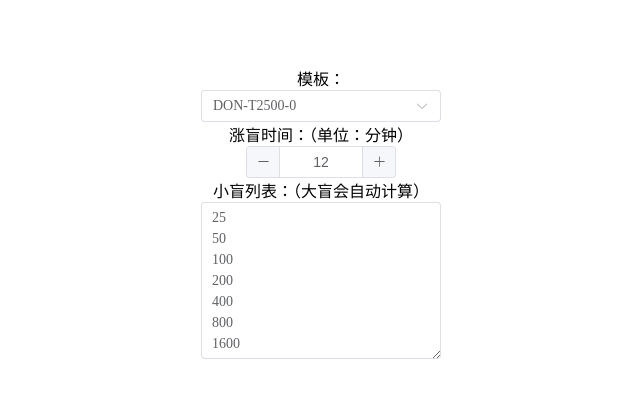
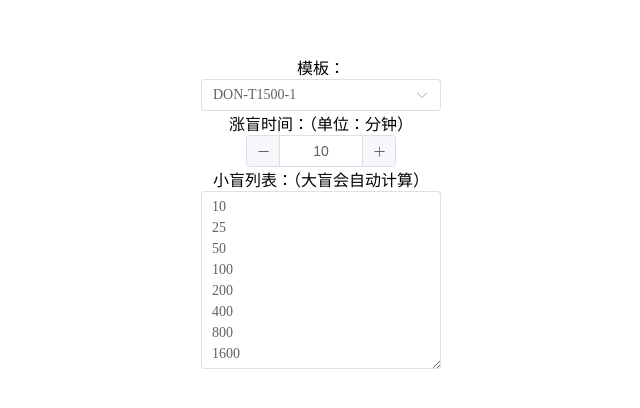
Before and after one commit to Qiuscraft/poker, a Nuxt app: page /timer in a window 1280 px wide. Shown: the part 988-1396 px from the top of the page, without its empty margins (319-959 px from the left). Built offline with nearby package versions, Linux system fonts and the light colour scheme.

Commit message:
update blinds preset

```diff
--- a/pages/timer.vue
+++ b/pages/timer.vue
@@ -52,10 +52,14 @@ const started = ref(false)
 const paused = ref(false)
 const time = ref(0)
 let id: NodeJS.Timeout
-const rising_time = ref(12)
-const sb_list = ref('25\n50\n100\n200\n400\n800\n1600')
-const blind = ref('DON-T2500-0')
+const rising_time = ref(10)
+const sb_list = ref('10\n25\n50\n100\n200\n400\n800\n1600')
+const blind = ref('DON-T1500-1')
 const blind_options = [
+  {
+    value: 'DON-T1500-1',
+    label: 'DON-T1500-1',
+  },
   {
     value: 'DON-T2500-0',
     label: 'DON-T2500-0',
@@ -63,8 +67,21 @@ const blind_options = [
   {
     value: 'DON-T1500-0',
     label: 'DON-T1500-0',
+  },
+]
+
+function selectBlind() {
+  if (blind.value === 'DON-T2500-0') {
+    rising_time.value = 12
+    sb_list.value = '25\n50\n100\n200\n400\n800\n1600'
+  } else if (blind.value === 'DON-T1500-0') {
+    rising_time.value = 6
+    sb_list.value = '10\n15\n20\n25\n30\n40\n50\n60\n80\n100\n120\n150\n200\n250\n300\n400\n500\n600'
+  } else if (blind.value === 'DON-T1500-1') {
+    rising_time.value = 10
+    sb_list.value = '10\n25\n50\n100\n200\n400\n800\n1600'
   }
-]
+}
 
 const blindLevels = computed(() => {
   return sb_list.value.split('\n').map((sb) => {
@@ -122,16 +139,6 @@ function stop() {
   clearInterval(id)
 }
 
-function selectBlind() {
-  if (blind.value === 'DON-T2500-0') {
-    rising_time.value = 12
-    sb_list.value = '25\n50\n100\n200\n400\n800\n1600'
-  } else if (blind.value === 'DON-T1500-0') {
-    rising_time.value = 6
-    sb_list.value = '10\n15\n20\n25\n30\n40\n50\n60\n80\n100\n120\n150\n200\n250\n300\n400\n500\n600'
-  }
-}
-
 const timeString = computed(() => {
   let hours = Math.floor(time.value / 3600)
   let minutes = Math.floor((time.value % 3600) / 60)
```
